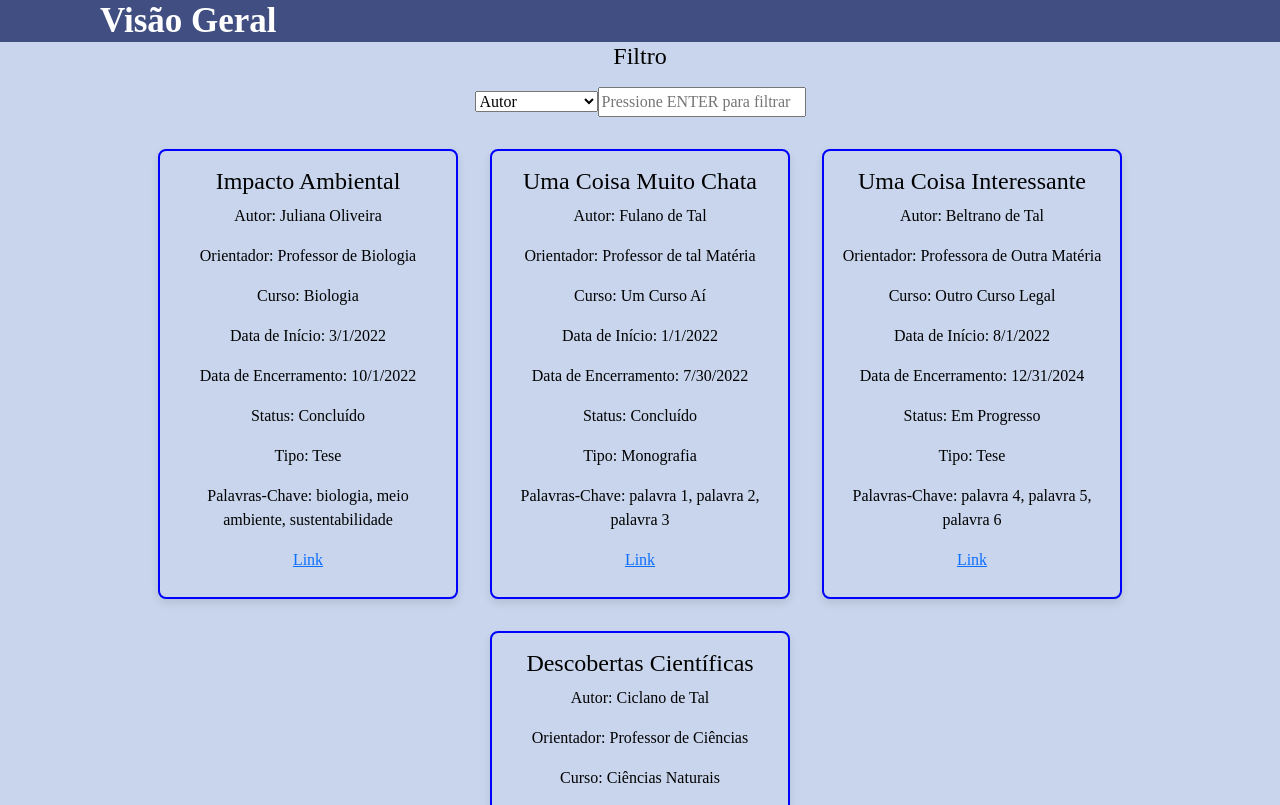
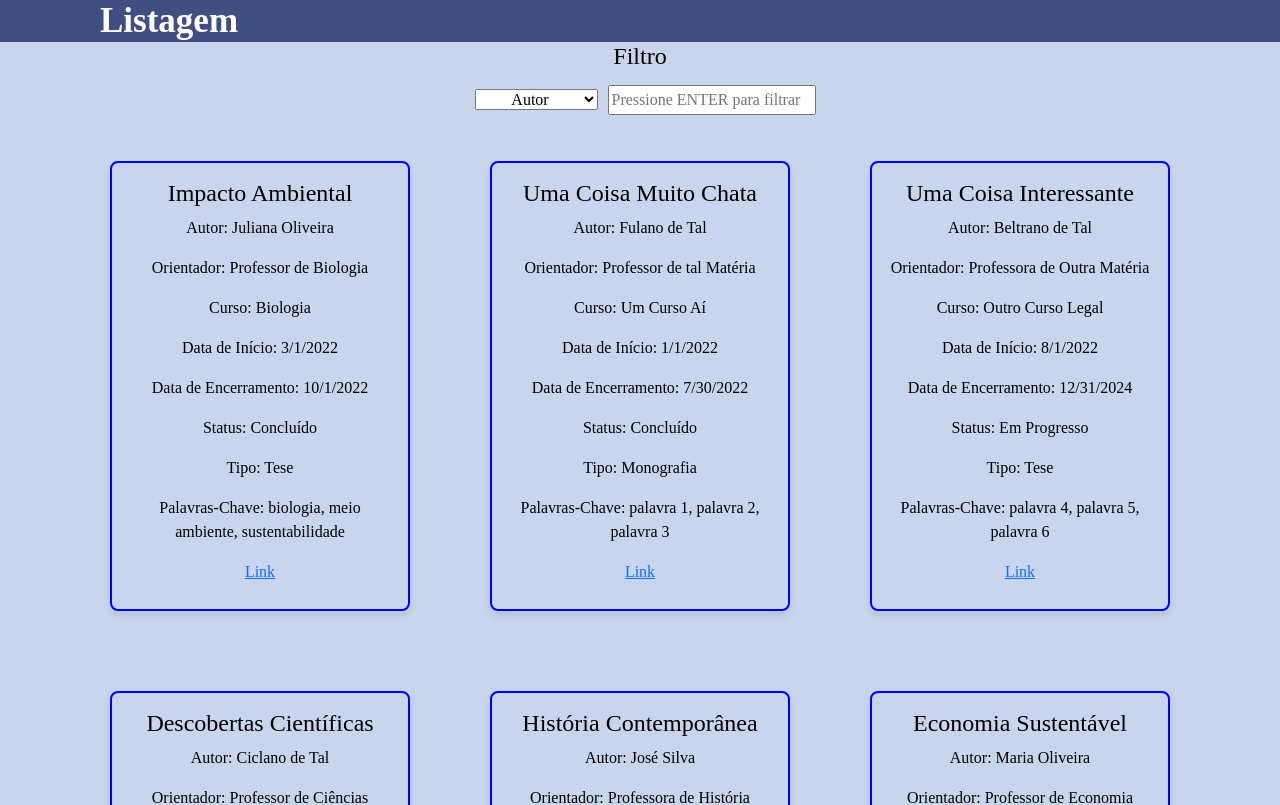
Before and after one commit to Juliana-Sartori/Sistema-de-gestao-de-trabalhos-acad-micos, a React (Create React App) app in the folder sistema-gta/: page /listagem in a window 1280 px wide. Shown: the top 805 px of the page. Built offline with nearby package versions, Linux system fonts and the light colour scheme.

Commit message:
interatividade do botao Listagem

```diff
--- a/sistema-gta/src/components/cadastro/botao/botao.js
+++ b/sistema-gta/src/components/cadastro/botao/botao.js
@@ -1,10 +1,18 @@
 import "./styles.css";
+import { useNavigate } from "react-router-dom";
+
 
 const Evento = (props) => {
+  const { click } = props;
+  const navigate = useNavigate()
+
   const meuEvento = () => {
-    console.log("ativado");
+    if (click == "Listagem") {
+
+      navigate("/listagem")
+    }
   };
-  const { click } = props;
+
   return (
     <div className="botao">
       <button onClick={meuEvento}>{click}</button>
--- a/sistema-gta/src/components/listagem/Listagem.js
+++ b/sistema-gta/src/components/listagem/Listagem.js
@@ -231,7 +231,7 @@ const styles = {
     border: '2px solid blue',
     borderRadius: '8px',
     padding: '16px',
-    margin: '16px',
+    margin: '40px',
     width: '300px',
     height: '450px',
     backgroundColor: '#c8d5ec',
@@ -280,9 +280,12 @@ const Filtro = ({ onEnterPressed, onSelectChange }) => {
     <div>
       <div style={{
         textAlign: "center",
-        margin: '16px'
+        margin: '1px'
       }}>
-        <select onChange={(ev) => onSelectChange(ev.target.value)}>
+        <select style={{
+          textAlign: "center",
+          margin: '10px'
+        }}> onChange={(ev) => onSelectChange(ev.target.value)}>
           <option value="autor">Autor</option>
           <option value="titulo">Título</option>
           <option value="curso">Curso</option>
@@ -369,7 +372,7 @@ function Listagem() {
 
     return (
       <div style={styles.container}>
-        <h1 style={styles.title}>Visão Geral</h1>
+        <h1 style={styles.title}>Listagem</h1>
 
         <FiltroComponent title="Filtro" />
 
@@ -387,7 +390,7 @@ function Listagem() {
 
   //const arrayDeObjetos = vet;
 
-  const itensPorPagina = 4;
+  const itensPorPagina = 6;
 
   return (
     <div style={styles.container}>
```
Lines whose indentation alone changed are shown as unchanged.
